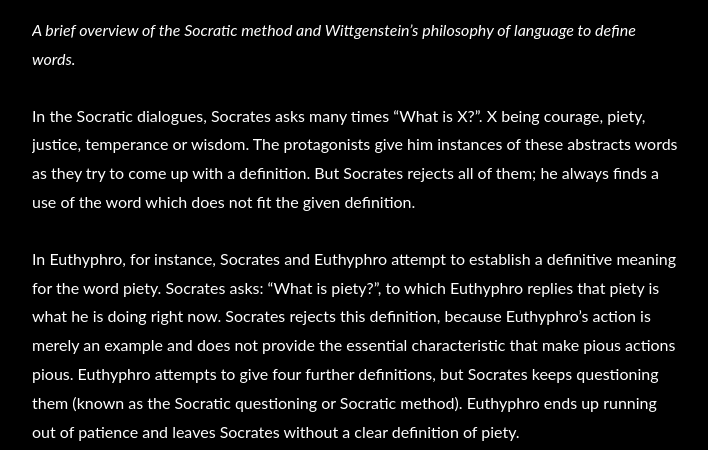
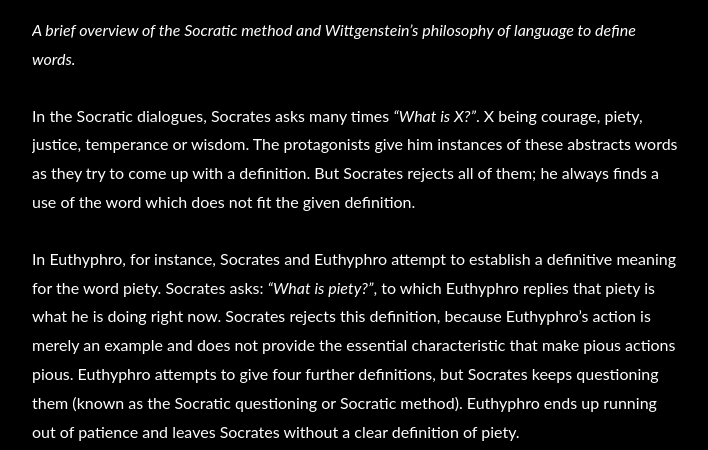
Before and after one commit to rykener/rykener.net, a Jekyll site: the page built from all_collections/_posts/2020-04-14-wittgenstein.md, in a window 1280 px wide and 900 px high, scrolled down 340 px, cut to the strip 154-604 px from the top of the window. Shown: the whole strip, without its empty margins (283-991 px from the left). Built offline with Jekyll 4.4.1, drawn with Linux system fonts in a browser that asks for light colours; some of the changed text lies outside the part shown.

Commit message:
Add italic and bold style

```diff
--- a/all_collections/_posts/2020-04-14-wittgenstein.md
+++ b/all_collections/_posts/2020-04-14-wittgenstein.md
@@ -8,9 +8,9 @@
 
 *A brief overview of the Socratic method and Wittgenstein’s philosophy of language to define words.*
 
-In the Socratic dialogues, Socrates asks many times “What is X?”. X being courage, piety, justice, temperance or wisdom. The protagonists give him instances of these abstracts words as they try to come up with a definition. But Socrates rejects all of them; he always finds a use of the word which does not fit the given definition.
+In the Socratic dialogues, Socrates asks many times *“What is X?”*. X being courage, piety, justice, temperance or wisdom. The protagonists give him instances of these abstracts words as they try to come up with a definition. But Socrates rejects all of them; he always finds a use of the word which does not fit the given definition.
 
-In Euthyphro, for instance, Socrates and Euthyphro attempt to establish a definitive meaning for the word piety. Socrates asks: “What is piety?”, to which Euthyphro replies that piety is what he is doing right now. Socrates rejects this definition, because Euthyphro’s action is merely an example and does not provide the essential characteristic that make pious actions pious. Euthyphro attempts to give four further definitions, but Socrates keeps questioning them (known as the Socratic questioning or Socratic method). Euthyphro ends up running out of patience and leaves Socrates without a clear definition of piety.
+In Euthyphro, for instance, Socrates and Euthyphro attempt to establish a definitive meaning for the word piety. Socrates asks: *“What is piety?”*, to which Euthyphro replies that piety is what he is doing right now. Socrates rejects this definition, because Euthyphro’s action is merely an example and does not provide the essential characteristic that make pious actions pious. Euthyphro attempts to give four further definitions, but Socrates keeps questioning them (known as the **Socratic questioning** or **Socratic method**). Euthyphro ends up running out of patience and leaves Socrates without a clear definition of piety.
 
 {:style="text-align:center;"}
 ![Euthyphro](https://miro.medium.com/max/1200/0*JvZwMoSu7ABRDgQU)
@@ -62,7 +62,7 @@
 >
 > Philosophical Investigations, Wittgenstein, 1953, p. 6
 
-Wittgenstein saw language merely as a tool used to accomplish everyday goals and activities, which essentially determine a word’s meaning. He called these activities language-games, because the rules of language were like the rules of a game, and saying something was like making a move in a game.
+Wittgenstein saw language merely as a tool used to accomplish everyday goals and activities, which essentially determine a word’s meaning. He called these activities **language-games**, because the rules of language were like the rules of a game, and saying something was like making a move in a game.
 
 > “Here the term “language-game” is meant to bring into prominence the fact that the speaking of language is part of an activity, or of a form of life.”
 >
@@ -74,12 +74,10 @@
 >
 > Philosophical Investigations, Wittgenstein, 1953, p. 48
 
-On the other hand, even if one could find an essential definition of a word, this would not undermine Wittgenstein’s argument. Wittgenstein isn’t necessarily against definitions, because in many cases essential definitions do exist and are even needed, typically in scientific contexts. But he just does not think all words must have an essential definition, so he suggests the concept of family resemblance. This raises the question: How can we know which terms have essential definitions and which do not? Wittgenstein’s claim makes defining a concept easier by lowering the expectations of what is required, but the challenge is to remain precise.
+On the other hand, even if one could find an essential definition of a word, this would not undermine Wittgenstein’s argument. Wittgenstein isn’t necessarily against definitions, because in many cases essential definitions do exist and are even needed, typically in scientific contexts. But he just does not think all words must have an essential definition, so he suggests the concept of family resemblance. This raises the question: *How can we know which terms have essential definitions and which do not?* Wittgenstein’s claim makes defining a concept easier by lowering the expectations of what is required, but the challenge is to remain precise.
 
 Wittgenstein valued clarity more than universal truth, which really made him stand out as a philosopher. Philosophers generally ask why to uncover hidden truths and consider that this is the most profound they can do. Wittgenstein, on the other hand, deemed looking as much profounder and saw it as a great difficulty because one must learn to ignore many preconceptions that cloud our judgment. Wittgenstein claiming that there is no shared constituent in knowledge would typically be reprimanded by most philosophers, particularly Socrates, because he gives up in the search for truth. While Wittgenstein does give valid answers to many of philosophy’s questions, he also inevitably raises further questions, like which terms have essential definitions and which do not. Much like in Socrates’ case, there is still work left to do in this regard. But in response to many of his critics, Wittgenstein would say:
 
 > “The mystical is not how the world is, but that it is.”
 >
 > Wittgenstein, Tractatus Logico-Philosophicus, 1922
-
-<!-- ![alt](https://picsum.photos/800/300) -->
```
